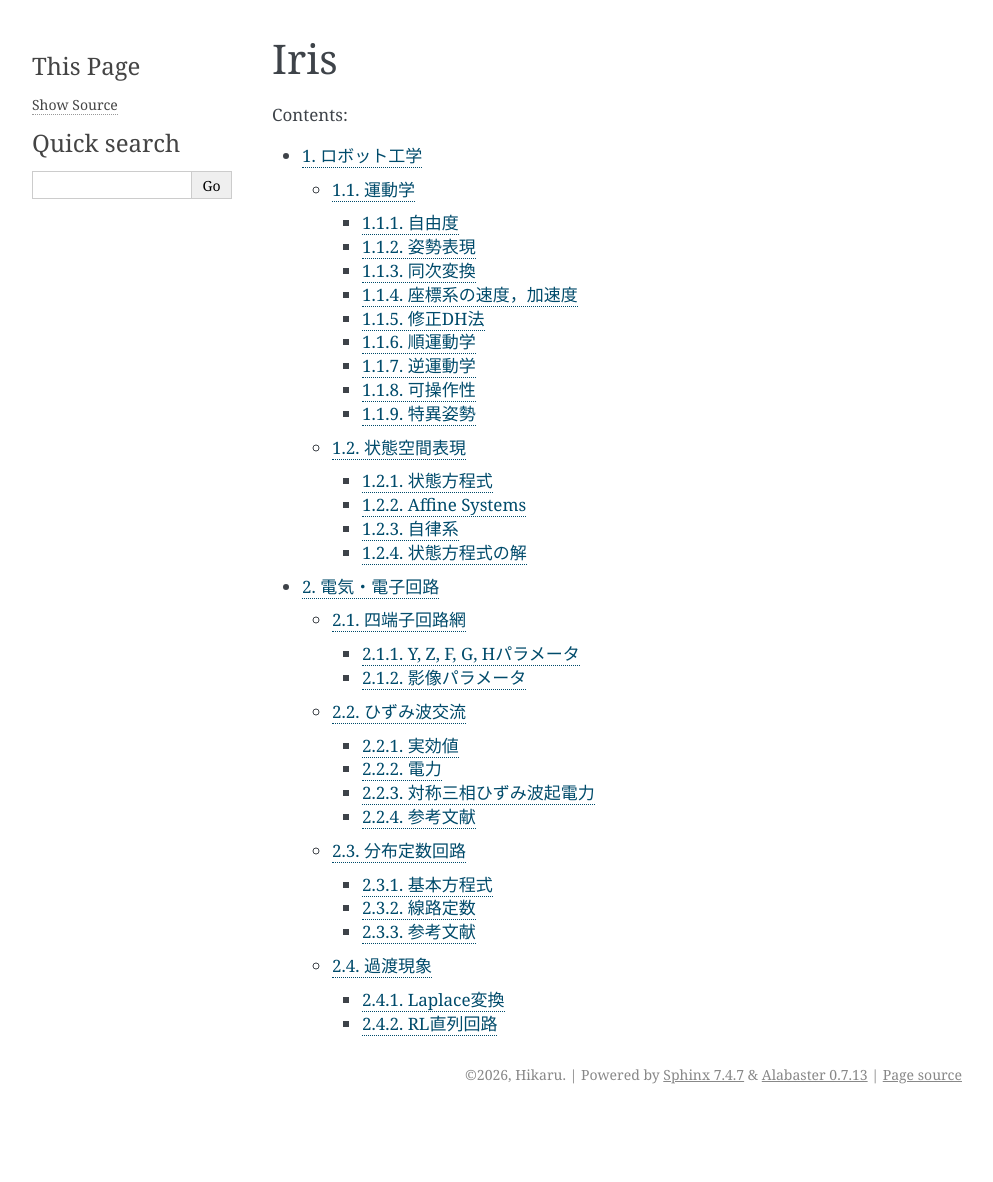
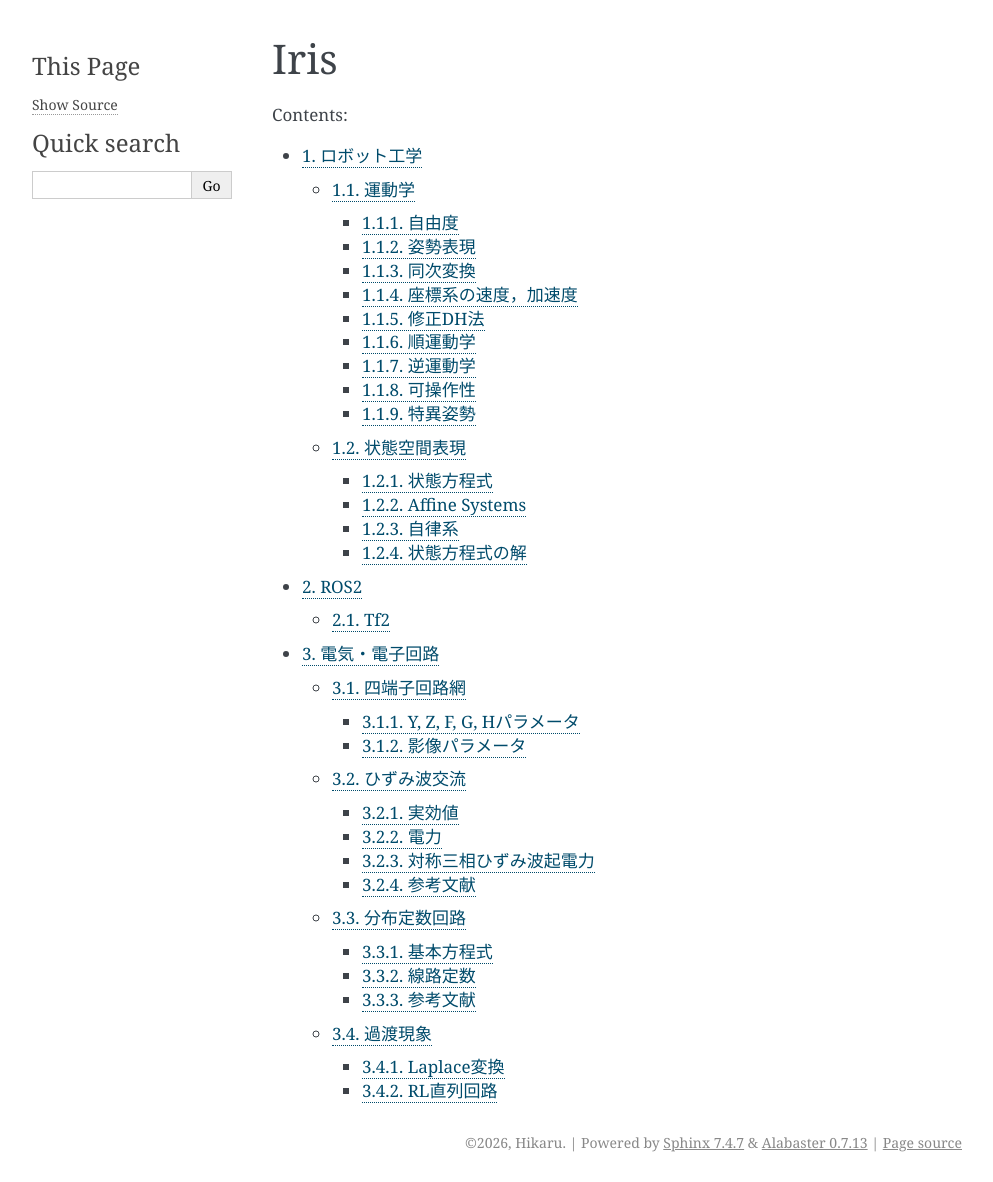
Before and after one commit to sql-hkr/iris, a Sphinx documentation site: the page built from source/index.rst, in a window 1280 px wide. Shown: the whole page, without its empty margins (148-1141 px from the left). Built offline with Sphinx 7.4.7, drawn with Linux system fonts in a browser that asks for light colours; before the commit the page ends 1114 px from its top, so only the background shows below that.

Commit message:
docs: add tf2.rst

```diff
--- a/source/index.rst
+++ b/source/index.rst
@@ -7,4 +7,5 @@ Iris
    :numbered:
 
    robotics/main
+   ros2/main
    ckt/main
--- /dev/null
+++ b/source/ros2/main.rst
@@ -0,0 +1,8 @@
+ROS2
+==================
+
+.. toctree::
+   :maxdepth: 2
+   :caption: Contents:
+
+   tf2
```
Also changed, not shown: source/ros2/tf2.rst (added, +89 -0 lines).
